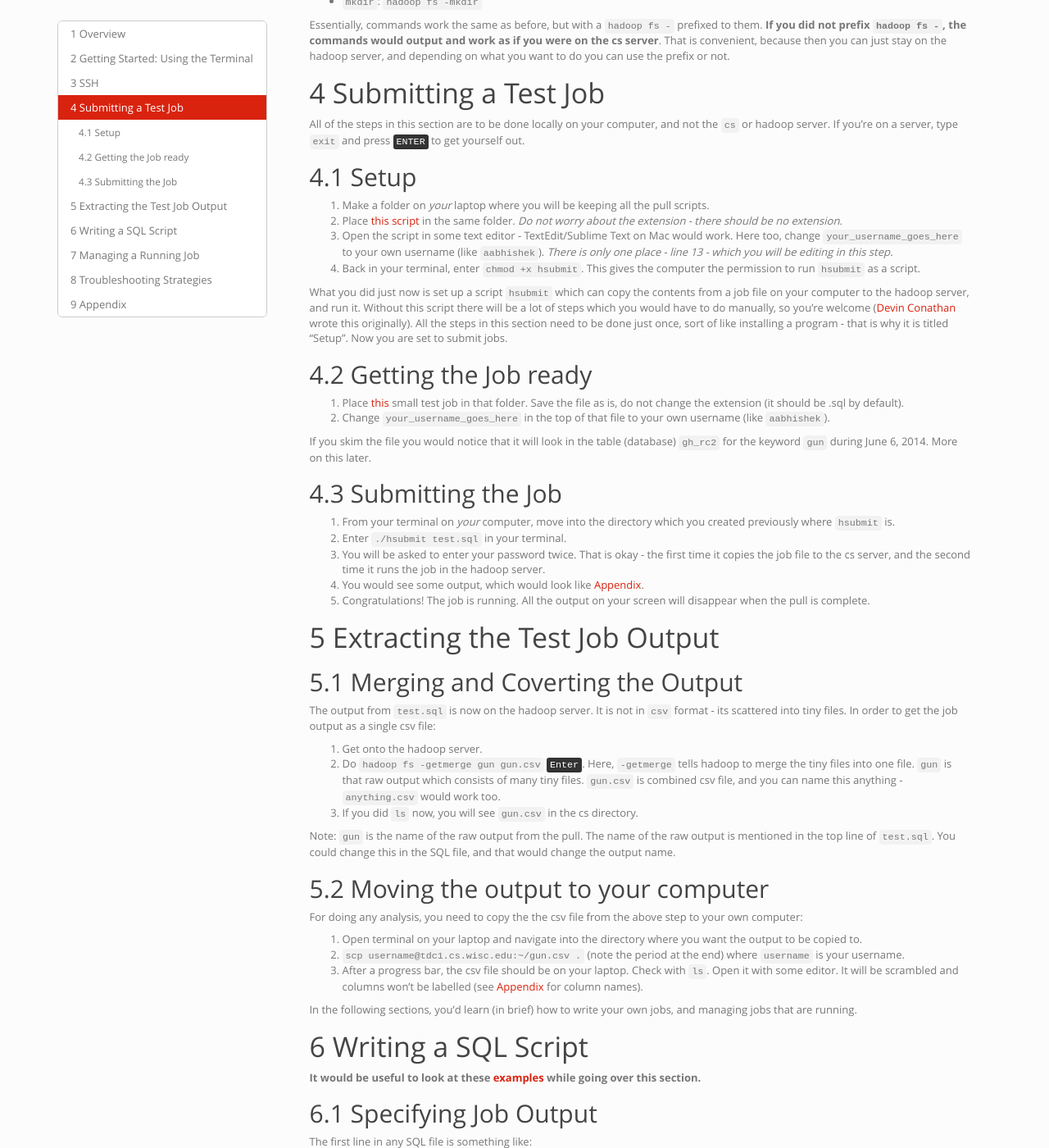
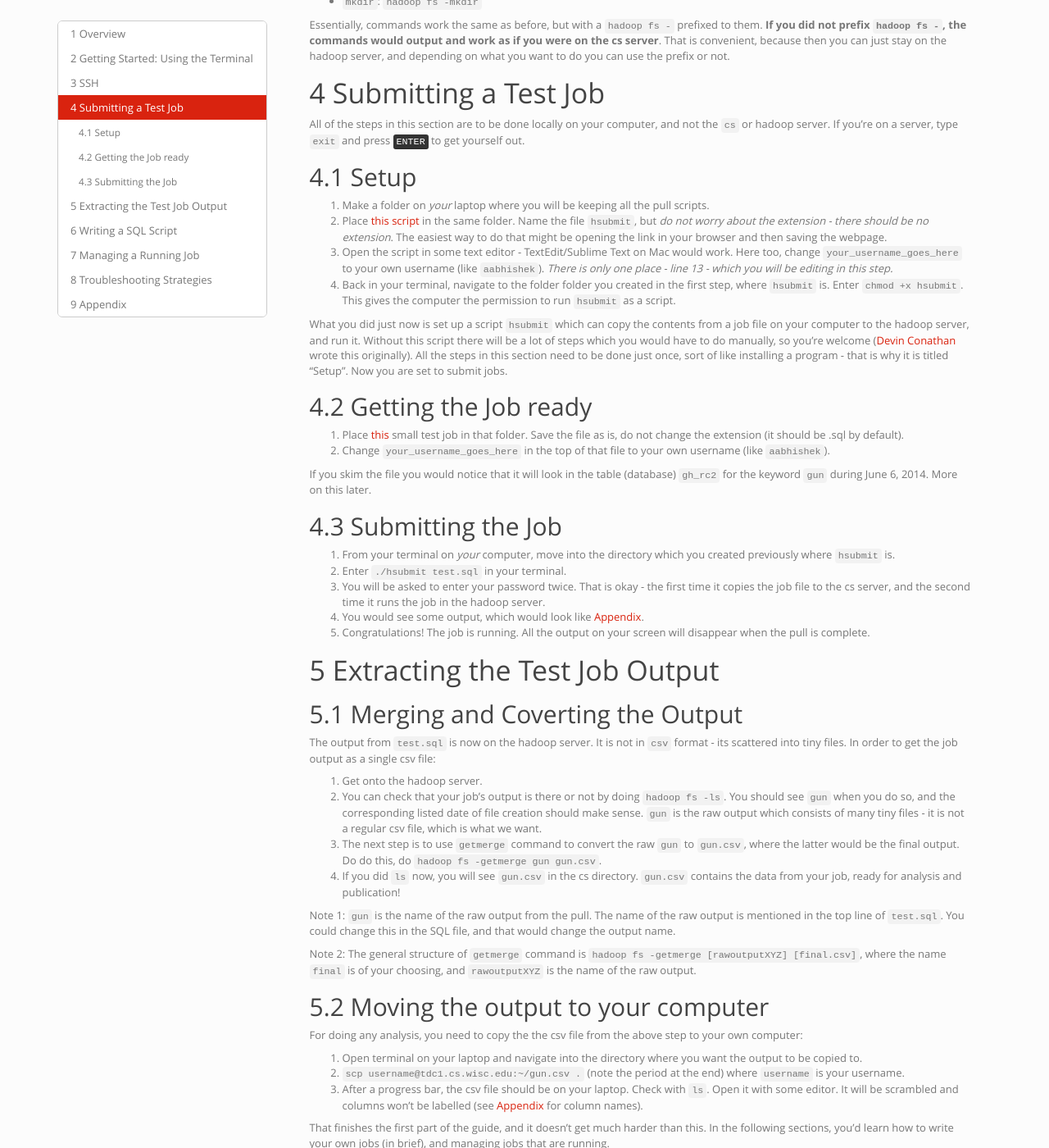
Before and after one commit to aman-abhishek/aman-abhishek.github.io, a Jekyll site: the page hadoop_guide.html, which Jekyll copies as it is, in a window 1280 px wide and 1400 px high, scrolled down 1375 px. Shown: the whole window at 82% size. Built offline with Jekyll 4.4.1, drawn with Linux system fonts in a browser that asks for light colours.

Commit message:
added clarifications in 4-1 and 5-1

```diff
--- a/hadoop_guide.html
+++ b/hadoop_guide.html
@@ -291,9 +291,9 @@ div.tocify {
 <h2><span class="header-section-number">4.1</span> Setup</h2>
 <ol style="list-style-type: decimal">
 <li>Make a folder on <em>your</em> laptop where you will be keeping all the pull scripts.</li>
-<li>Place <a href="https://raw.githubusercontent.com/amanabhishk/hadoop_guide/master/hsubmit">this script</a> in the same folder. <em>Do not worry about the extension - there should be no extension</em>.</li>
+<li>Place <a href="https://raw.githubusercontent.com/amanabhishk/hadoop_guide/master/hsubmit">this script</a> in the same folder. Name the file <code>hsubmit</code>, but <em>do not worry about the extension - there should be no extension</em>. The easiest way to do that might be opening the link in your browser and then saving the webpage.</li>
 <li>Open the script in some text editor - TextEdit/Sublime Text on Mac would work. Here too, change <code>your_username_goes_here</code> to your own username (like <code>aabhishek</code>). <em>There is only one place - line 13 - which you will be editing in this step.</em></li>
-<li>Back in your terminal, enter <code>chmod +x hsubmit</code>. This gives the computer the permission to run <code>hsubmit</code> as a script.</li>
+<li>Back in your terminal, navigate to the folder folder you created in the first step, where <code>hsubmit</code> is. Enter <code>chmod +x hsubmit</code>. This gives the computer the permission to run <code>hsubmit</code> as a script.</li>
 </ol>
 <p>What you did just now is set up a script <code>hsubmit</code> which can copy the contents from a job file on your computer to the hadoop server, and run it. Without this script there will be a lot of steps which you would have to do manually, so you’re welcome (<a href="https://github.com/dconathan">Devin Conathan</a> wrote this originally). All the steps in this section need to be done just once, sort of like installing a program - that is why it is titled “Setup”. Now you are set to submit jobs.</p>
 </div>
@@ -323,10 +323,12 @@ div.tocify {
 <p>The output from <code>test.sql</code> is now on the hadoop server. It is not in <code>csv</code> format - its scattered into tiny files. In order to get the job output as a single csv file:</p>
 <ol style="list-style-type: decimal">
 <li>Get onto the hadoop server.</li>
-<li>Do <code>hadoop fs -getmerge gun gun.csv</code> <kbd>Enter</kbd>. Here, <code>-getmerge</code> tells hadoop to merge the tiny files into one file. <code>gun</code> is that raw output which consists of many tiny files. <code>gun.csv</code> is combined csv file, and you can name this anything - <code>anything.csv</code> would work too.</li>
-<li>If you did <code>ls</code> now, you will see <code>gun.csv</code> in the cs directory.</li>
+<li>You can check that your job’s output is there or not by doing <code>hadoop fs -ls</code>. You should see <code>gun</code> when you do so, and the corresponding listed date of file creation should make sense. <code>gun</code> is the raw output which consists of many tiny files - it is not a regular csv file, which is what we want.</li>
+<li>The next step is to use <code>getmerge</code> command to convert the raw <code>gun</code> to <code>gun.csv</code>, where the latter would be the final output. Do do this, do <code>hadoop fs -getmerge gun gun.csv</code>.</li>
+<li>If you did <code>ls</code> now, you will see <code>gun.csv</code> in the cs directory. <code>gun.csv</code> contains the data from your job, ready for analysis and publication!</li>
 </ol>
-<p>Note: <code>gun</code> is the name of the raw output from the pull. The name of the raw output is mentioned in the top line of <code>test.sql</code>. You could change this in the SQL file, and that would change the output name.</p>
+<p>Note 1: <code>gun</code> is the name of the raw output from the pull. The name of the raw output is mentioned in the top line of <code>test.sql</code>. You could change this in the SQL file, and that would change the output name.</p>
+<p>Note 2: The general structure of <code>getmerge</code> command is <code>hadoop fs -getmerge [rawoutputXYZ] [final.csv]</code>, where the name <code>final</code> is of your choosing, and <code>rawoutputXYZ</code> is the name of the raw output.</p>
 </div>
 <div id="moving-the-output-to-your-computer" class="section level2">
 <h2><span class="header-section-number">5.2</span> Moving the output to your computer</h2>
@@ -336,7 +338,7 @@ div.tocify {
 <li><code>scp username@tdc1.cs.wisc.edu:~/gun.csv .</code> (note the period at the end) where <code>username</code> is your username.</li>
 <li>After a progress bar, the csv file should be on your laptop. Check with <code>ls</code>. Open it with some editor. It will be scrambled and columns won’t be labelled (see <a href="#appendix">Appendix</a> for column names).</li>
 </ol>
-<p>In the following sections, you’d learn (in brief) how to write your own jobs, and managing jobs that are running.</p>
+<p>That finishes the first part of the guide, and it doesn’t get much harder than this. In the following sections, you’d learn how to write your own jobs (in brief), and managing jobs that are running.</p>
 </div>
 </div>
 <div id="writing-a-sql-script" class="section level1">
```
